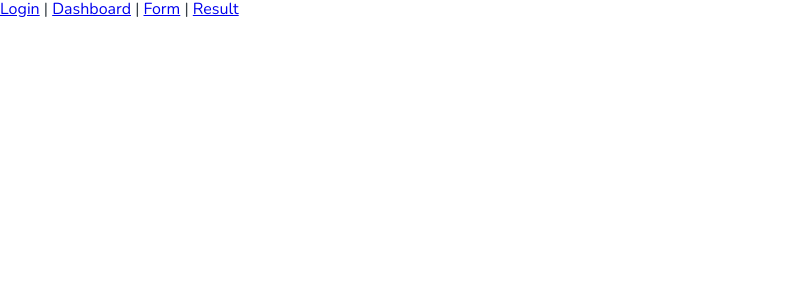
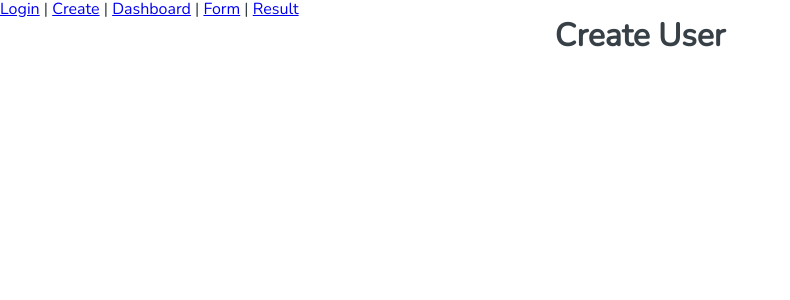
Before and after one commit to darkspiriton/formquest, a Vue app: page /create in a window 1280 px wide. Shown: the top 300 px of the page, without its empty margins (0-790 px from the left). Built offline with nearby package versions, Linux system fonts and the light colour scheme.

Commit message:
add storage

```diff
--- a/package.json
+++ b/package.json
@@ -12,7 +12,8 @@
     "node-sass": "^4.14.1",
     "sass-loader": "^8.0.2",
     "vue": "^2.6.11",
-    "vue-router": "^3.2.0"
+    "vue-router": "^3.2.0",
+    "vuex": "^3.4.0"
   },
   "devDependencies": {
     "@vue/cli-plugin-babel": "~4.4.0",
--- a/src/App.vue
+++ b/src/App.vue
@@ -2,6 +2,7 @@
   <div id="app">
     <div id="nav">
       <router-link to="/">Login</router-link> |
+      <router-link to="/create">Create</router-link> |
       <router-link to="/dashboard">Dashboard</router-link> |
       <router-link to="/form">Form</router-link> |
       <router-link to="/result">Result</router-link>
--- a/src/main.js
+++ b/src/main.js
@@ -1,8 +1,15 @@
 import Vue from 'vue'
 import App from './App.vue'
 import router from './router'
+import Vuex from 'vuex'
 
+Vue.use(Vuex)
 Vue.config.productionTip = false
+
+router.beforeEach((to, from, next) => {
+  console.log(to)
+  next()
+})
 
 new Vue({
   router,
--- a/src/router/index.js
+++ b/src/router/index.js
@@ -1,8 +1,8 @@
 import Vue from 'vue'
 import VueRouter from 'vue-router'
-// import Home from '../views/Home.vue'
 
 import Login from '../views/Login.vue'
+import CreateUser from '../views/CreateUser.vue'
 import Dashboard from '../views/Dashboard.vue'
 import Form from '../views/Form.vue'
 import Result from '../views/Result.vue'
@@ -29,15 +29,12 @@ const routes = [
     path: '/result',
     name: 'Result',
     component: Result
+  },
+  {
+    path: '/create',
+    name: 'CreateUser',
+    component: CreateUser
   }
-  // {
-  //   path: '/about',
-  //   name: 'About',
-  //   // route level code-splitting
-  //   // this generates a separate chunk (about.[hash].js) for this route
-  //   // which is lazy-loaded when the route is visited.
-  //   component: () => import(/* webpackChunkName: "about" */ '../views/About.vue')
-  // }
 ]
 
 const router = new VueRouter({
--- /dev/null
+++ b/src/views/CreateUser.vue
@@ -0,0 +1,11 @@
+<template>
+  <div>
+    <h1>Create User</h1>
+  </div>
+</template>
+
+<script>
+export default {
+
+}
+</script>>
```
Also changed, not shown: 1 other file (tests, documents, lock files or other folders).
